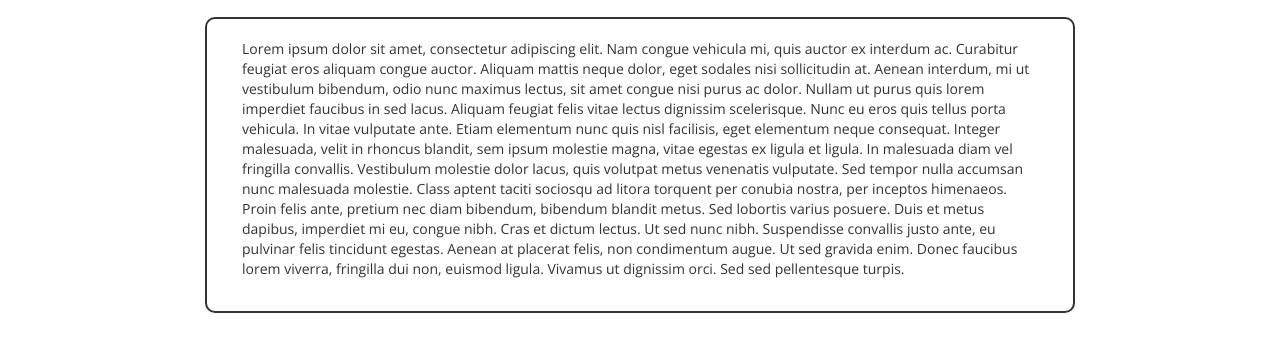
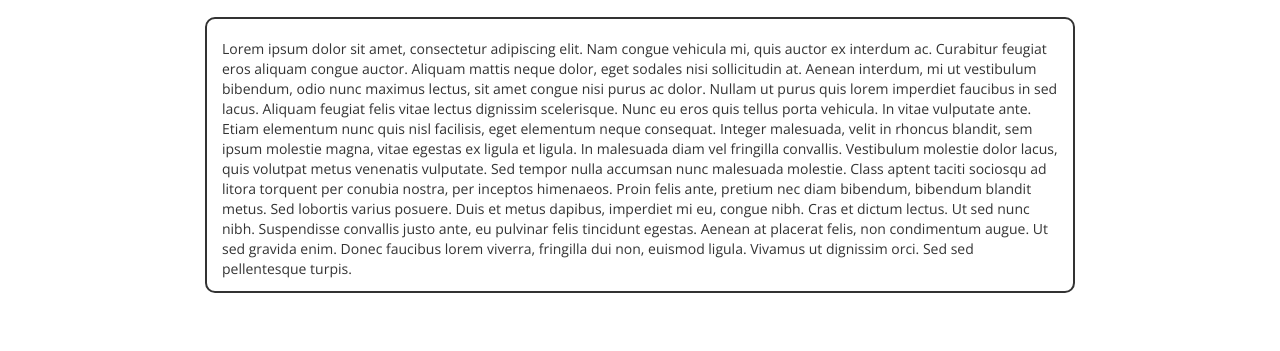
Before and after one commit to nickcoyle/myworkweek, a plain HTML site: page index.html in a window 1280 px wide. Shown: the part 263-614 px from the top of the page. Drawn offline with nearby package versions, Linux system fonts and the light colour scheme.

Commit message:
Update style.css

```diff
--- a/css/style.css
+++ b/css/style.css
@@ -115,7 +115,7 @@ body{
 	border-width: 2px;
 	border-style: solid;
 	border-radius: 10px;
-	padding: 20px;
+	padding-top: 20px;
 }
 .clearfix:after {
     clear: both;
```
